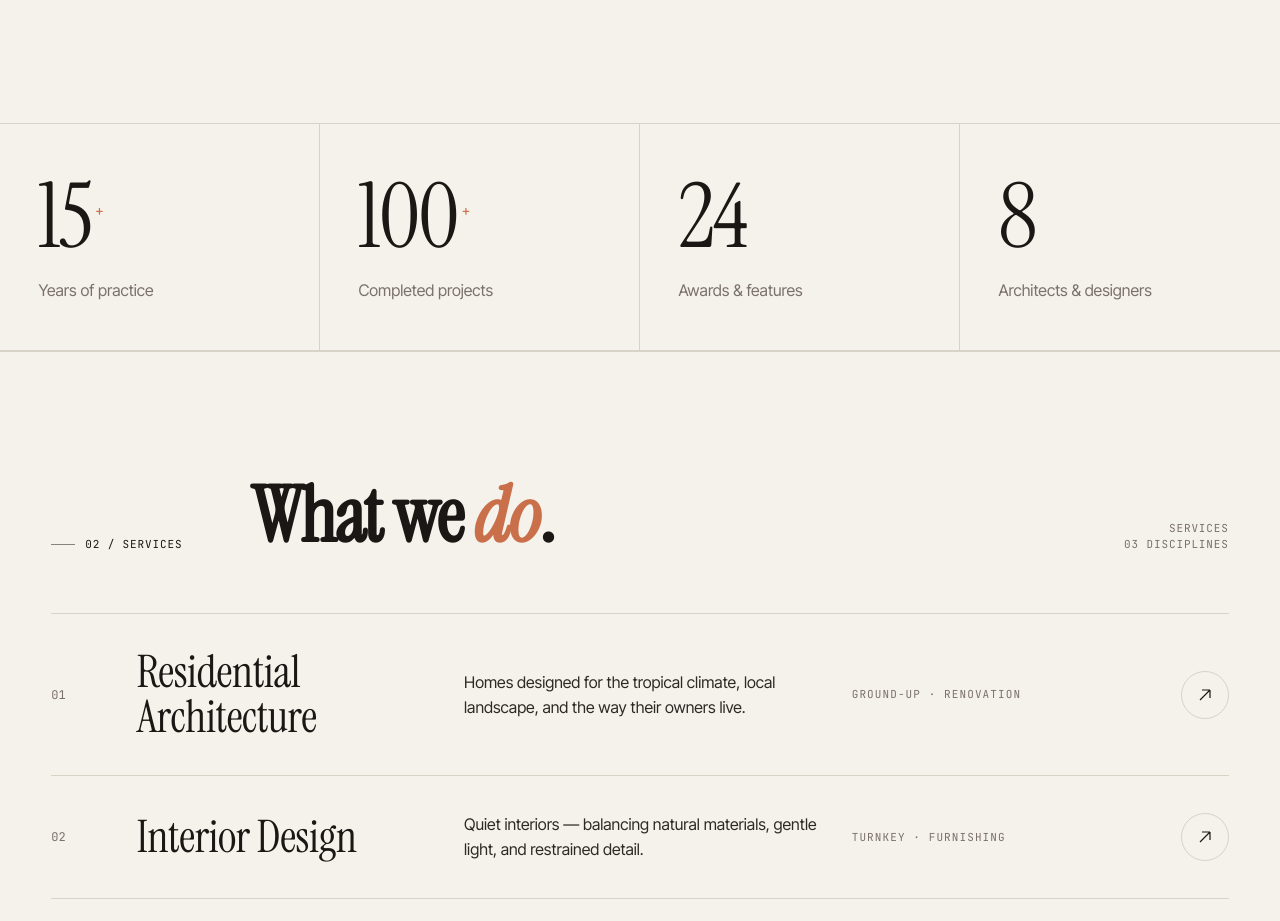
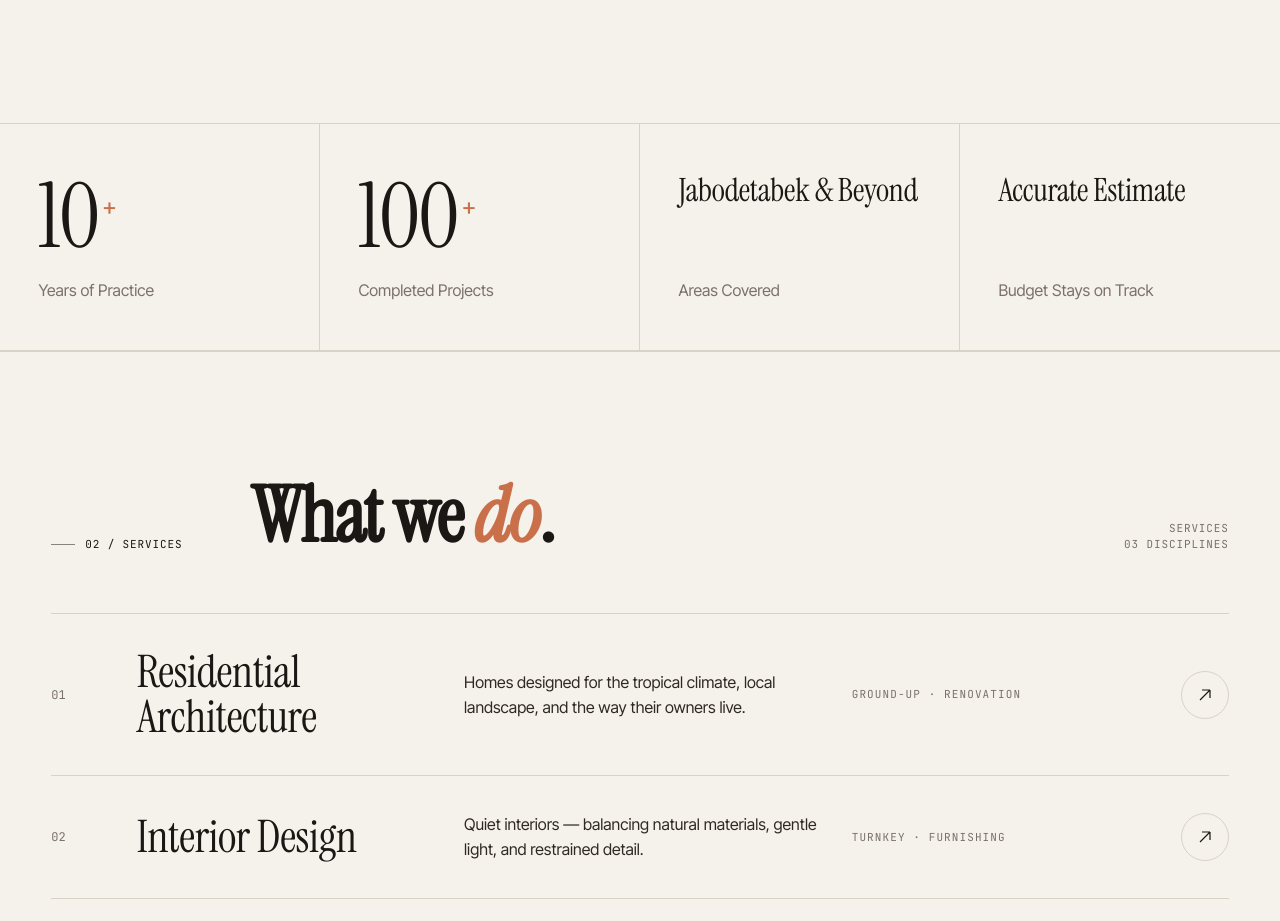
Before and after one commit to elvanrafif/RH-LANDING, a React (Vite) app: page / in a window 1280 px wide. Shown: the part 1772-2693 px from the top of the page. Built offline with nearby package versions, Linux system fonts and the light colour scheme; no server answers.

Commit message:
feat(stats): update stats concept with numbers and value proposition cards

```diff
--- a/src/components/Stats.css
+++ b/src/components/Stats.css
@@ -9,7 +9,8 @@
   border-right: 1px solid var(--line);
   display: flex;
   flex-direction: column;
-  gap: 8px;
+  justify-content: space-between;
+  gap: 16px;
 }
 .stat:last-child { border-right: none; }
 .stat__num {
@@ -18,15 +19,20 @@
   line-height: 1;
   letter-spacing: -0.02em;
 }
+.stat__num--text {
+  font-size: clamp(24px, 2.5vw, 36px);
+  line-height: 1.15;
+  letter-spacing: -0.01em;
+  font-weight: 500;
+}
 .stat__num-sup {
   font-family: var(--font-mono);
-  font-size: 14px;
+  font-size: 24px;
   vertical-align: super;
   color: var(--accent);
   margin-left: 4px;
 }
-.stat__label { color: var(--muted); margin-top: 8px; }
-.stat__en { color: var(--muted); }
+.stat__label { color: var(--muted); margin-top: auto; }
 @media (max-width: 860px) {
   .stats { grid-template-columns: repeat(2, 1fr); }
   .stat { border-bottom: 1px solid var(--line); }
--- a/src/components/Stats.tsx
+++ b/src/components/Stats.tsx
@@ -3,16 +3,27 @@ import { useTranslation } from 'react-i18next';
 import './Stats.css';
 import { STATS } from '../data/projects';
 import { useCounter } from '../hooks/useCounter';
+import type { Stat } from '../types';
 
-const StatCell: React.FC<{ num: string | number; sup: string; label: string; en: string }> = ({ num, sup, label, en }) => {
+const StatCell: React.FC<Stat> = ({ num, num_en, sup, label, en }) => {
   const { i18n } = useTranslation();
-  const [val, ref] = useCounter(num);
-  const text = i18n.language === 'en' ? en : label;
+  const isEn = i18n.language === 'en';
+  const rawTitle = isEn && num_en ? num_en : num;
+  const isNumeric = typeof rawTitle === 'number' || /^\d+/.test(String(rawTitle));
+  const [val, ref] = useCounter(isNumeric ? rawTitle : 0);
+  const text = isEn ? en : label;
+
   return (
-    <div className="stat" ref={ref as any}>
-      <div className="stat__num">
-        {val}
-        {sup && <span className="stat__num-sup">{sup}</span>}
+    <div className={`stat ${!isNumeric ? 'stat--text' : ''}`} ref={ref as any}>
+      <div className={`stat__num ${!isNumeric ? 'stat__num--text' : ''}`}>
+        {isNumeric ? (
+          <>
+            {val}
+            {sup && <span className="stat__num-sup">{sup}</span>}
+          </>
+        ) : (
+          rawTitle
+        )}
       </div>
       <div className="stat__label">{text}</div>
     </div>
--- a/src/data/projects.ts
+++ b/src/data/projects.ts
@@ -7,10 +7,10 @@ export const SERVICES: Service[] = [
 ];
 
 export const STATS: Stat[] = [
-  { num: "15", sup: "+", label: "Tahun Berkarya", en: "Years of practice" },
-  { num: "100", sup: "+", label: "Proyek Selesai", en: "Completed projects" },
-  { num: "24", sup: "", label: "Penghargaan", en: "Awards & features" },
-  { num: "8", sup: "", label: "Arsitek & Desainer", en: "Architects & designers" },
+  { num: "10", sup: "+", label: "Tahun Pengalaman", en: "Years of Practice" },
+  { num: "100", sup: "+", label: "Proyek Selesai", en: "Completed Projects" },
+  { num: "Jabodetabek & Sekitarnya", num_en: "Jabodetabek & Beyond", label: "Wilayah Jangkauan", en: "Areas Covered" },
+  { num: "Estimasi Akurat", num_en: "Accurate Estimate", label: "Anggaran Aman dari Awal", en: "Budget Stays on Track" },
 ];
 
 export const MARQUEE_WORDS = [
--- a/src/types/index.ts
+++ b/src/types/index.ts
@@ -30,7 +30,8 @@ export interface Service {
 
 export interface Stat {
   num: string | number;
-  sup: string;
+  num_en?: string;
+  sup?: string;
   label: string;
   en: string;
 }
```
